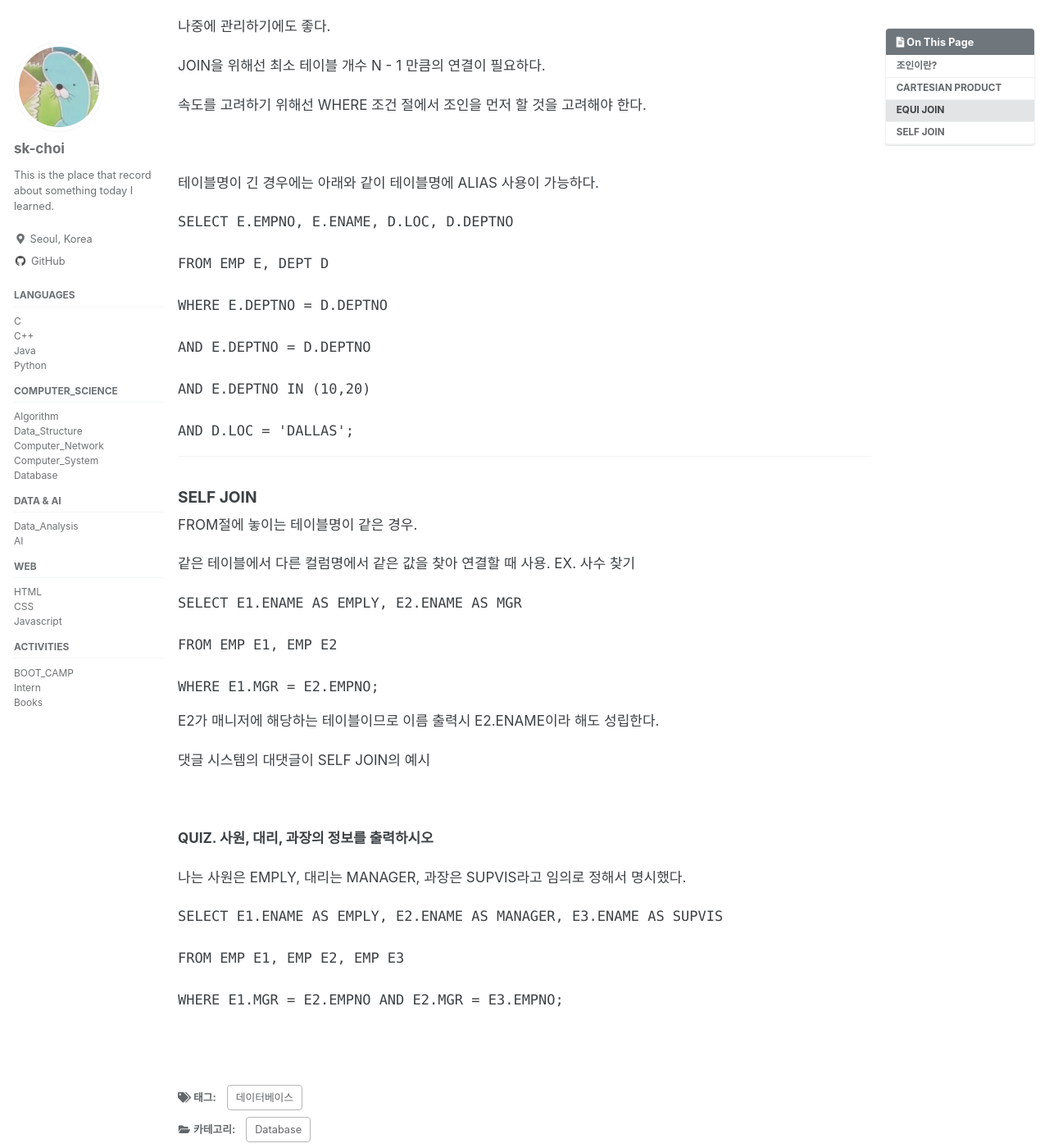
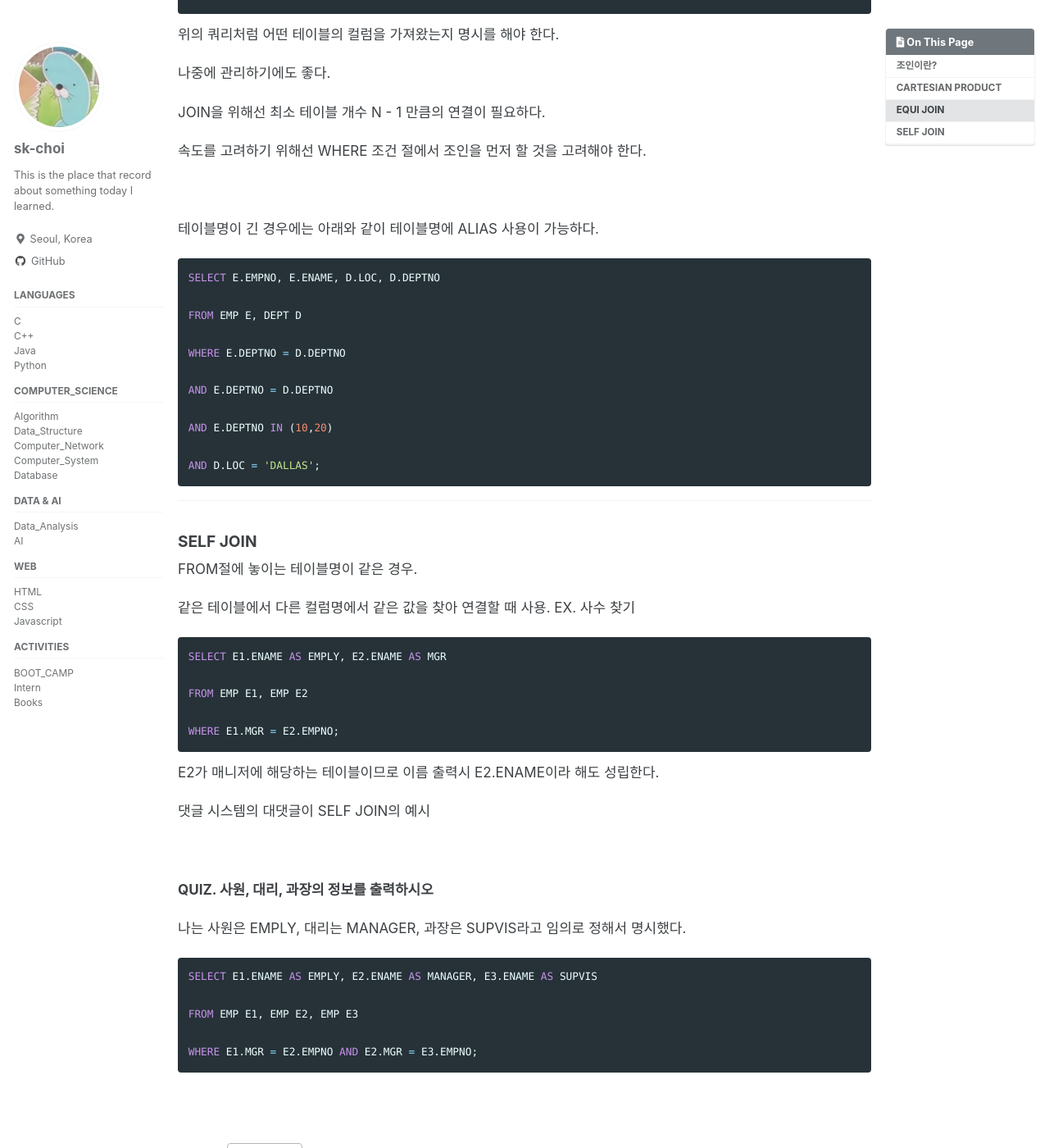
Before and after one commit to sk-choi/sk-choi.github.io, a Jekyll site: the page built from _posts/데이터베이스/2024-11-19-database04.md, in a window 1280 px wide and 1400 px high, scrolled down 1731 px. Shown: the whole window at 82% size. Built offline with Jekyll 4.4.1, drawn with Linux system fonts in a browser that asks for light colours; cached includes are drawn as plain includes; some of the changed text lies outside the part shown.

Commit message:
join post edit

````diff
--- a/_posts/데이터베이스/2024-11-19-database04.md
+++ b/_posts/데이터베이스/2024-11-19-database04.md
@@ -31,7 +31,7 @@ SELECT \* FROM EMP, DEPT;
 
 **조인의 목적:** 여러 데이터에서 컬럼 출력하기
 
-```SQL
+```sql
 SELECT A.컬럼1, B.컬럼1
 
 FROM TABLE_1 A, TABLE_2 B
@@ -53,7 +53,7 @@ N개의 행을 가진 테이블과 M개의 행을 가진 테이블을 CARTESIAN
 
 : 등호 사용하는 조인
 
-```SQL
+```sql
 SELECT ENAME, JOB FROM EMP, DEPT
 
 WHERE EMP.DEPTNO = DEPT.DEPTNO;
@@ -63,7 +63,7 @@ WHERE EMP.DEPTNO = DEPT.DEPTNO;
 
 **테이블명에 ALIAS 사용 가능**
 
-```SQL
+```sql
 SELECT ENAME, JOB FROM EMP E, DEPT D
 
 WHERE E.DEPTNO = D.DEPTNO;
@@ -73,7 +73,7 @@ WHERE E.DEPTNO = D.DEPTNO;
 
 **조인 사용 시 조회할 컬럼에 테이블명을 기입 안했을 때**
 
-```SQL
+```sql
 SELECT EMPNO, ENAME, LOC, DEPTNO
 
 FROM EMP, DEPT
@@ -85,7 +85,7 @@ WHERE EMP.DEPTNO = DEPT.DEPTNO;
 
 수정한 쿼리
 
-```SQL
+```sql
 SELECT EMPNO, ENAME, LOC, DEPT.DEPTNO
 
 FROM EMP, DEPT
@@ -105,7 +105,7 @@ JOIN을 위해선 최소 테이블 개수 N - 1 만큼의 연결이 필요하다
 
 테이블명이 긴 경우에는 아래와 같이 테이블명에 ALIAS 사용이 가능하다.
 
-```SQL
+```sql
 SELECT E.EMPNO, E.ENAME, D.LOC, D.DEPTNO
 
 FROM EMP E, DEPT D
@@ -127,7 +127,7 @@ FROM절에 놓이는 테이블명이 같은 경우.
 
 같은 테이블에서 다른 컬럼명에서 같은 값을 찾아 연결할 때 사용. EX. 사수 찾기
 
-```SQL
+```sql
 SELECT E1.ENAME AS EMPLY, E2.ENAME AS MGR
 
 FROM EMP E1, EMP E2
@@ -145,7 +145,7 @@ E2가 매니저에 해당하는 테이블이므로 이름 출력시 E2.ENAME이
 
 나는 사원은 EMPLY, 대리는 MANAGER, 과장은 SUPVIS라고 임의로 정해서 명시했다.
 
-```SQL
+```sql
 SELECT E1.ENAME AS EMPLY, E2.ENAME AS MANAGER, E3.ENAME AS SUPVIS
 
 FROM EMP E1, EMP E2, EMP E3
````
